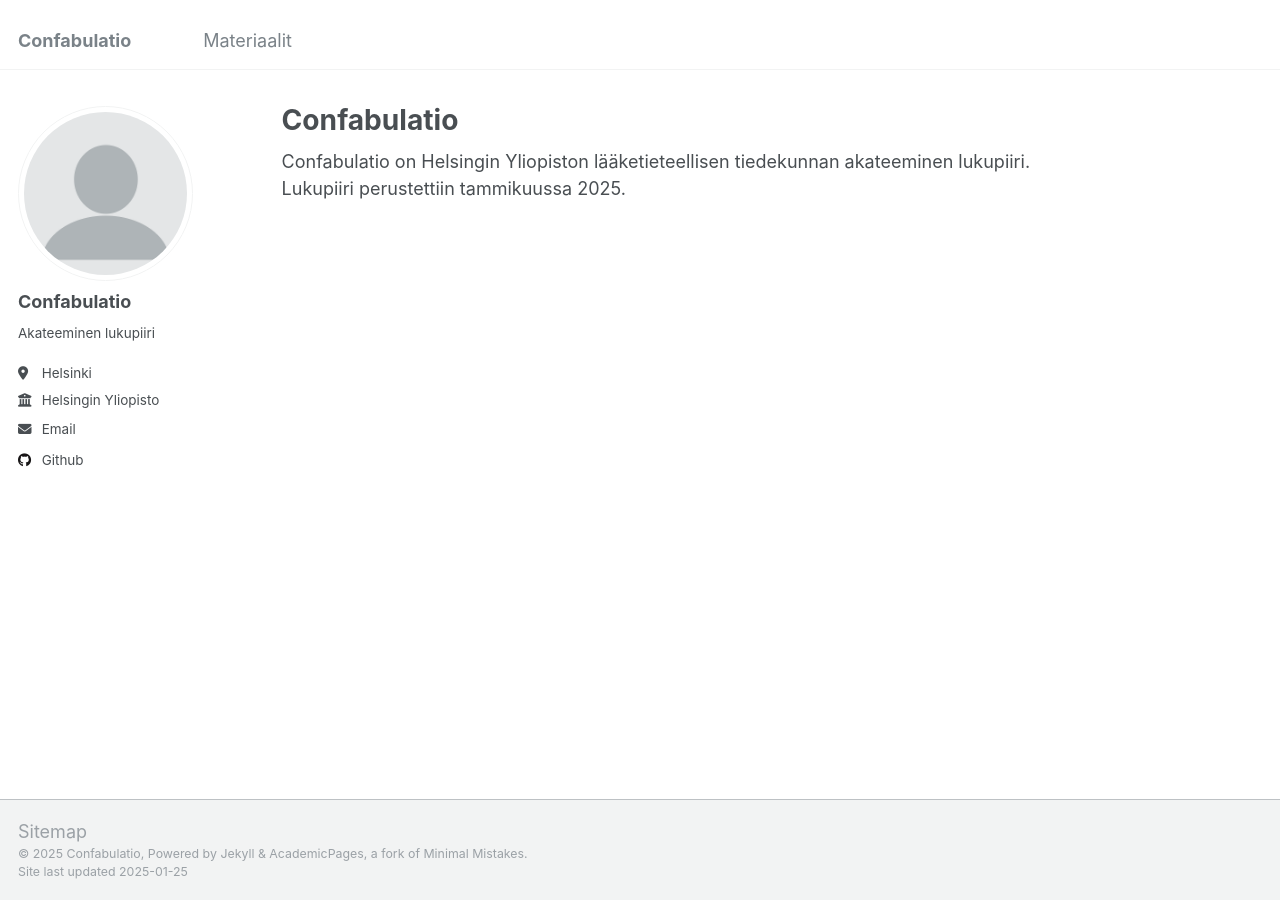
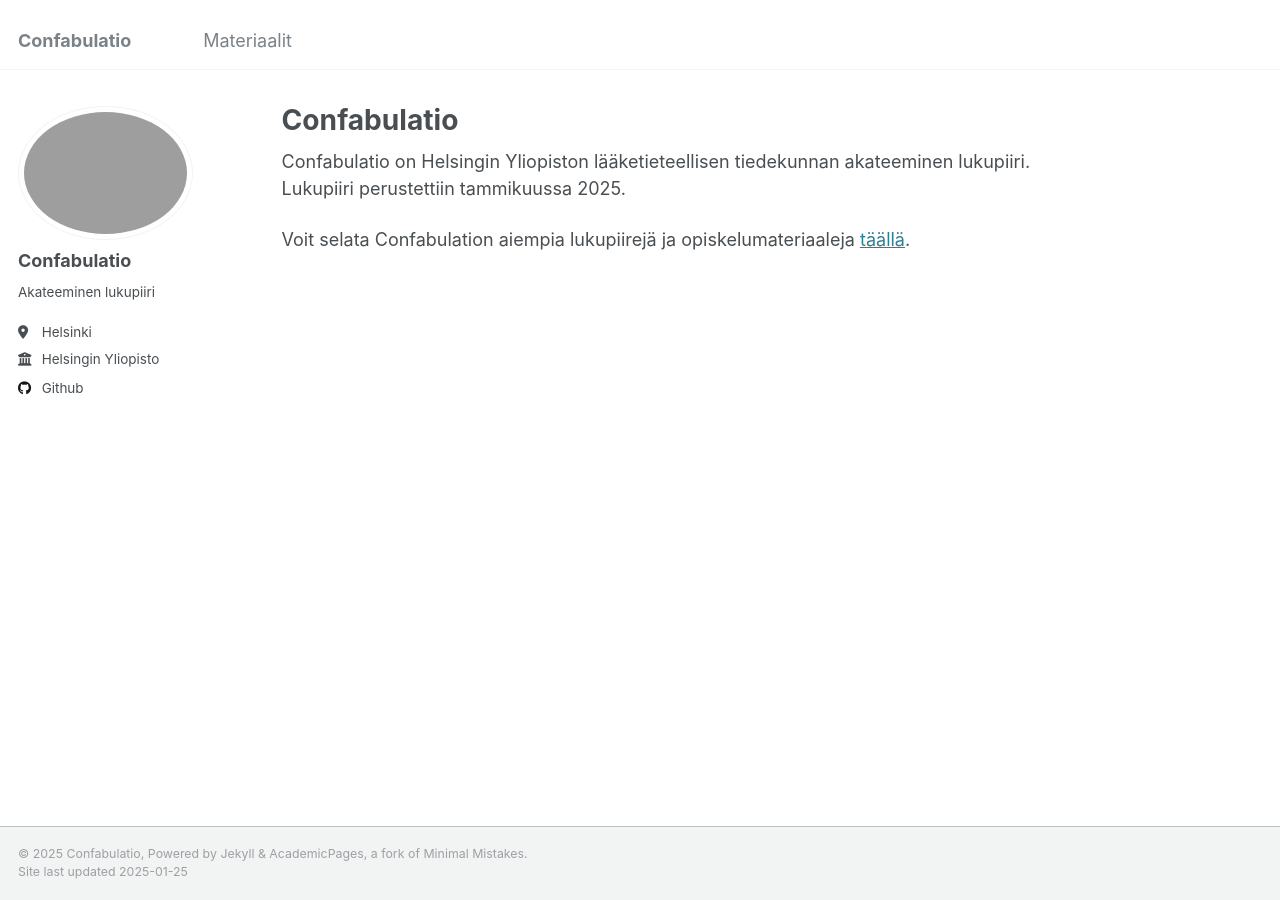
Before and after one commit to alex-halme/confabulatio, a Jekyll site: the page built from _pages/about.md, in a window 1280 px wide. Built offline with Jekyll 4.4.1, drawn with Linux system fonts in a browser that asks for light colours.

Commit message:
Added logo, removed sitemap, fixed Github links and added a link to materials on the front page.

```diff
--- a/_config.yml
+++ b/_config.yml
@@ -12,23 +12,23 @@ title                    : "Confabulatio"
 title_separator          : "-"
 name                     : &name "Confabulatio"
 description              : &description "Akateeminen lukupiiri"
-url                      : https://academicpages.github.io # the base hostname & protocol for your site e.g. "https://[your GitHub username].github.io"
+url                      : https://alexhalme.com/confabulatio/ # the base hostname & protocol for your site e.g. "https://[your GitHub username].github.io"
 baseurl                  : "" # the subpath of your site, e.g. "/blog"
-repository               : "academicpages/academicpages.github.io"
+repository               : "alex-halme/confabulatio"
 
 # Site Author - The following control what appear as part of the author content on the side bar.
 #               If a field is blank the icon and link will not appear, otherwise it will be shown.
 #               Additional customization can be done by editing /_includes/author-profile.html
 author:
   # Biographic information
-  avatar           : "profile.png"
+  avatar           : "confabulatio.png"
   name             : "Confabulatio"
   pronouns         : # example: "she/her"
   bio              : "Akateeminen lukupiiri"
   location         : "Helsinki"
   employer         : "Helsingin Yliopisto"
   uri              : # URL
-  email            : "none@example.org"
+  email            :
 
   # Academic websites
   arxiv            : # URL - Update with the correct link to your profile
@@ -44,7 +44,7 @@ author:
   bitbucket        : # Username - Update with your username on the site
   codepen          : # Username
   dribbble         : # Username
-  github           : "academicpages"
+  github           : "alex-halme/confabulatio"
   kaggle           : # Username
   stackoverflow    : # User number or user number and name (i.e., use "1" or "1/jeff-atwood")
 
--- a/_includes/footer/custom.html
+++ b/_includes/footer/custom.html
@@ -1,3 +1,2 @@
 <!-- start custom footer snippets -->
-<a href="/sitemap/">Sitemap</a>
 <!-- end custom footer snippets -->
--- a/_pages/about.md
+++ b/_pages/about.md
@@ -8,3 +8,5 @@ redirect_from:
 ---
 
 Confabulatio on Helsingin Yliopiston lääketieteellisen tiedekunnan akateeminen lukupiiri. Lukupiiri perustettiin tammikuussa 2025.
+
+Voit selata Confabulation aiempia lukupiirejä ja opiskelumateriaaleja [täällä](/materiaalit/).
```
Also changed, not shown: 2 other files.
